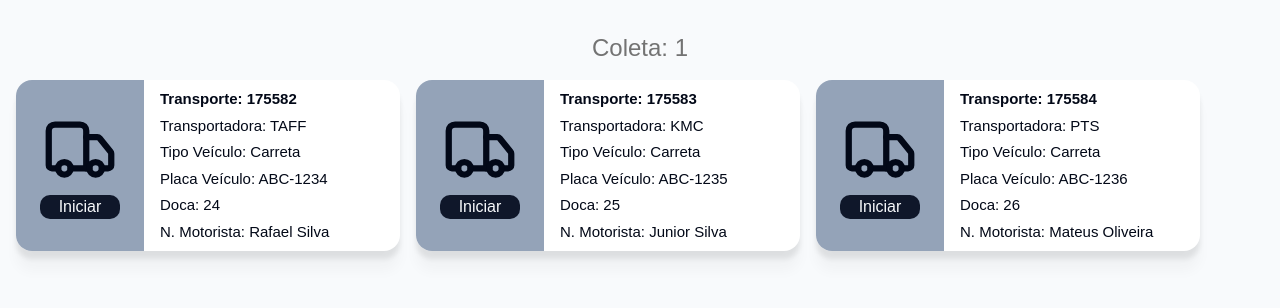
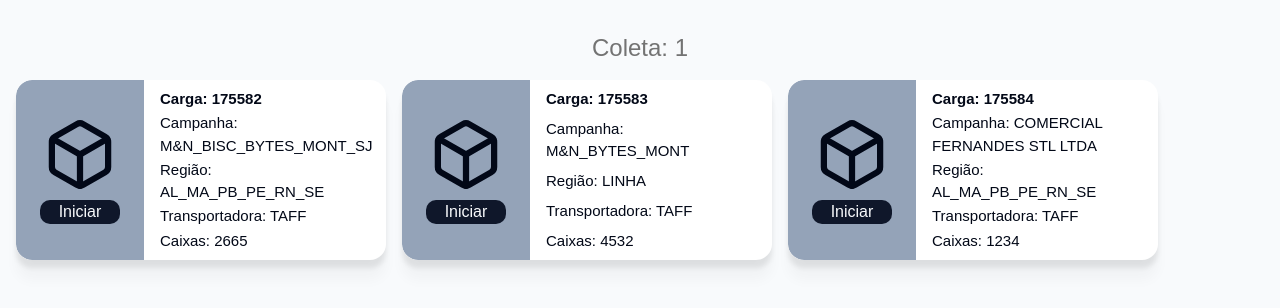
Before and after one commit to triforsys/coletor-bipagem, a React (Vite) app: page /coleta/1 in a window 1280 px wide. Shown: the top 308 px of the page. Built offline with nearby package versions, Linux system fonts and the light colour scheme.

Commit message:
refactor: change icons

```diff
--- a/src/Pages/Collect.jsx
+++ b/src/Pages/Collect.jsx
@@ -11,47 +11,36 @@ export default function Collect() {
 
   const reportList = [
     {
-      transport: 175582,
+      charge: 175582,
+      campaign: 'M&N_BISC_BYTES_MONT_SJ',
+      region: 'AL_MA_PB_PE_RN_SE',
       transporter: 'TAFF',
-      vehicle: 'Carreta',
-      plate: 'ABC-1234',
-      dock: '24',
-      driverName: 'Rafael Silva',
-      statusColeta: 'acionada',
-      invoiced: 0,
-      readVolumes: 1,
+      boxes: 2665,
     },
     {
-      transport: 175583,
-      transporter: 'KMC',
-      vehicle: 'Carreta',
-      plate: 'ABC-1235',
-      dock: '25',
-      driverName: 'Junior Silva',
-      statusColeta: '',
-      invoiced: 0,
-      readVolumes: 1,
+      charge: 175583,
+      campaign: 'M&N_BYTES_MONT',
+      region: 'LINHA',
+      transporter: 'TAFF',
+      boxes: 4532,
     },
     {
-      transport: 175584,
-      transporter: 'PTS',
-      vehicle: 'Carreta',
-      plate: 'ABC-1236',
-      dock: '26',
-      driverName: 'Mateus Oliveira',
-      statusColeta: '',
-      invoiced: 1,
-      readVolumes: 0,
+      charge: 175584,
+      campaign: 'COMERCIAL FERNANDES STL LTDA',
+      region: 'AL_MA_PB_PE_RN_SE',
+      transporter: 'TAFF',
+      boxes: 1234,
     },
   ];
 
-  const redirectToTransportPage = (transport) => navigate(`/transporte/${transport}`);
+  const redirectToTransportPage = (transport) =>
+    navigate(`/transporte/${transport}`);
 
   const CardReport = ({ children: report }) => {
     return (
-      <div className="flex rounded-2xl card-shadow min-w-[370px] sm:w-96 h-[171px] gap-2">
-        <div className="flex rounded-l-2xl justify-center w-[128px] flex-col items-center gap-2 bg-slate-400">
-          <TruckIcon className="w-[78px] h-[75px]" />
+      <div className="flex rounded-2xl max-sm: card-shadow min-w-[370px] max-w-[370px] text-ellipsis overflow-hidden pr-1 sm:w-96 h-[180px] gap-2">
+        <div className="flex rounded-l-2xl justify-center min-w-[128px] flex-col items-center gap-2 bg-slate-400">
+          <BoxIcon className="w-[78px] h-[75px]" />
           <Button
             className="rounded-[10px] w-20 h-6"
             onClick={() => redirectToTransportPage(report.transport)}
@@ -59,14 +48,12 @@ export default function Collect() {
             Iniciar
           </Button>
         </div>
-        <div className="flex flex-col justify-between py-2 pl-2 text-[15px]">
-          <p className="font-bold">Transporte: {report.transport}</p>
-
-          <p>Transportadora: {report.transporter}</p>
-          <p>Tipo Veículo: {report.vehicle}</p>
-          <p>Placa Veículo: {report.plate}</p>
-          <p>Doca: {report.dock}</p>
-          <p>N. Motorista: {report.driverName}</p>
+        <div className="flex max-w-56 flex-col justify-between py-2 pl-2 text-[15px]">
+          <p className="font-bold">Carga: {report.charge}</p>
+          <p className='text-ellipsis overflow-hidden'>Campanha: {report.campaign}</p>
+          <p className='text-ellipsis overflow-hidden'>Região: {report.region}</p>
+          <p className='text-ellipsis overflow-hidden'>Transportadora: {report.transporter}</p>
+          <p>Caixas: {report.boxes}</p>
         </div>
       </div>
     );
@@ -81,7 +68,7 @@ export default function Collect() {
           </h1>
         </div>
         {reportList.map((report) => (
-          <CardReport key={report.transport}>{report}</CardReport>
+          <CardReport key={report.charge}>{report}</CardReport>
         ))}
       </div>
     </div>
--- a/src/Pages/Collects.jsx
+++ b/src/Pages/Collects.jsx
@@ -63,7 +63,7 @@ export default function Collects() {
     return (
       <div className="flex rounded-2xl card-shadow min-w-[370px] sm:w-96 h-[171px] gap-2">
         <div className="flex rounded-l-2xl justify-center w-[128px] flex-col items-center gap-2 bg-slate-400">
-          <BoxIcon className="w-[78px] h-[75px]" />
+          <TruckIcon className="w-[78px] h-[75px]" />
           {buttonType === 'released' ? (
             <Button
               className="rounded-[10px] w-20 h-6"
```
